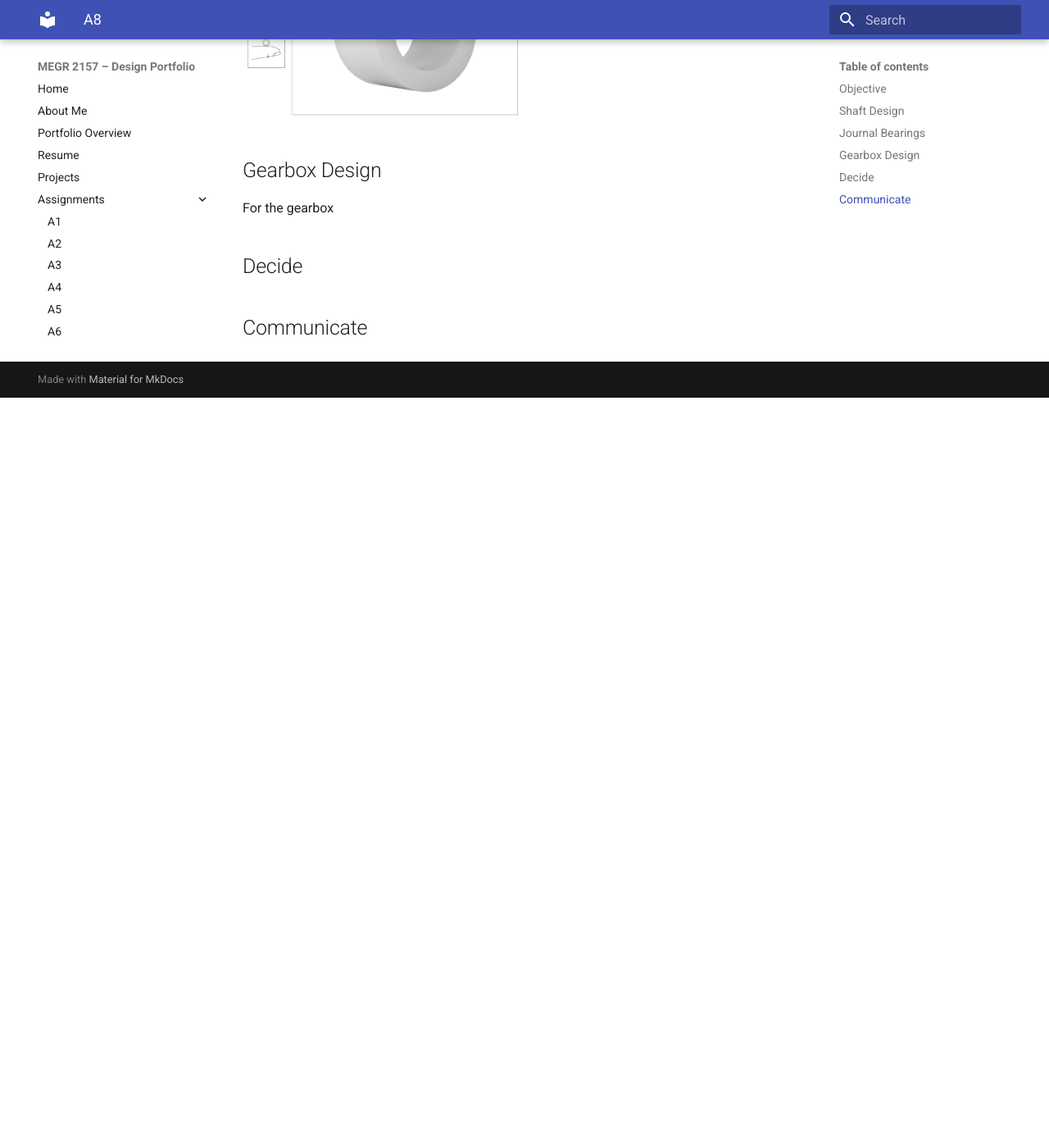
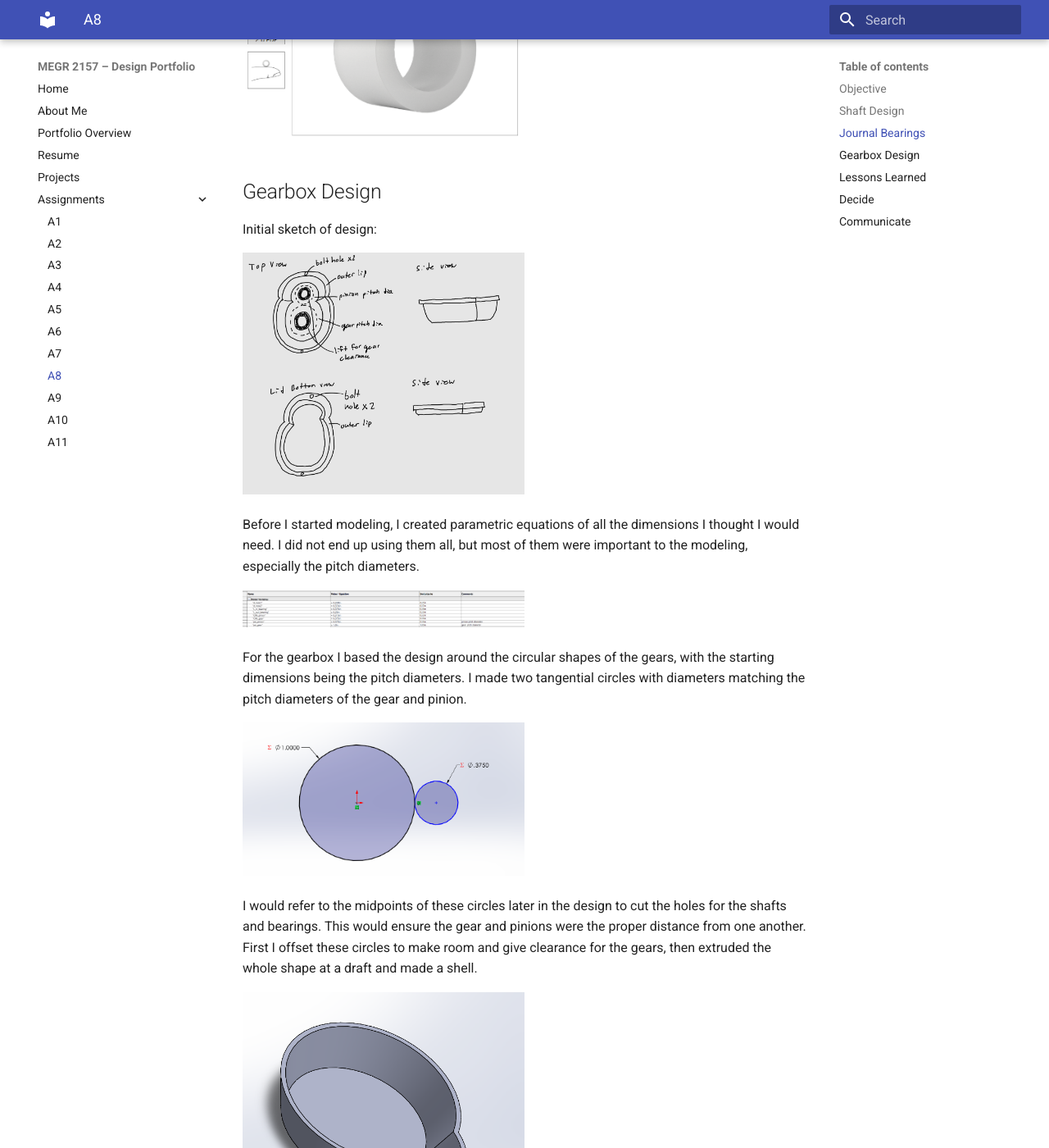
Before and after one commit to jwelch37/megr2156-portfolio, an MkDocs documentation site: the page built from docs/assignments/A08/index.md, in a window 1280 px wide and 1400 px high, scrolled down 4538 px. Shown: the whole window at 82% size. Built offline with MkDocs 1.6.1 and Material for MkDocs 9.7.7, drawn with Linux system fonts in a browser that asks for light colours; before the commit the page ends 5023 px from its top, so only the background shows below that; some of the changed text lies outside the part shown.

Commit message:
Update index.md

```diff
--- a/docs/assignments/A08/index.md
+++ b/docs/assignments/A08/index.md
@@ -54,7 +54,7 @@ The same process was used to find the clearance for this journal bearing.
 
 <img src="SSJdia.jpg" width="50%" alt="Description of image">
 
-The final design component for the bearings was to determine the minimum thickness of the journal bearings walls. The parts only came with certain thickness, most commonly 1/16" or 1/8". So I decided I would round up to the closest.
+The final design component for the bearings was to determine the minimum thickness of the journal bearings walls. The parts only came with certain thickness, most commonly 1/16" or 1/8". So I decided I would round up to the closest. I found the formula in the Machinery's Handbook and the allowable stress of Acetal online.
 
 I did this for each bearing and ended up using the same thickness 1/16" for each. I used the thickness to find the outer diameter of the bearings, which was also listed in the parts details.
 
@@ -72,9 +72,77 @@ I used these calculations to choose proper bearings from McMaster-Carr.
 <img src="SSbearing.png" width="50%" alt="Description of image">
 
 
+
 ## Gearbox Design
 
-For the gearbox
+Initial sketch of design:
+
+<img src="1000001518.jpg" width="50%" alt="Description of image">
+
+Before I started modeling, I created parametric equations of all the dimensions I thought I would need. I did not end up using them all, but most of them were important to the modeling, especially the pitch diameters.
+
+<img src="para.png" width="50%" alt="Description of image">
+
+For the gearbox I based the design around the circular shapes of the gears, with the starting dimensions being the pitch diameters. I made two tangential circles with diameters matching the pitch diameters of the gear and pinion.
+
+<img src="pitch_dia.png" width="50%" alt="Description of image">
+
+I would refer to the midpoints of these circles later in the design to cut the holes for the shafts and bearings. This would ensure the gear and pinions were the proper distance from one another. First I offset these circles to make room and give clearance for the gears, then extruded the whole shape at a draft and made a shell.
+
+<img src="shell.png" width="50%" alt="Description of image">
+
+I then added a lip around the top edge of the shell where I could place bolt holes to connect the top and bottom of the gearbox.
+
+<img src="lip.png" width="50%" alt="Description of image">
+
+I then made the sketch for the hole cuts based on the midpoints of the circles from before. The material I made ASTM A36 Steel. I also added the bolt holes to each end.
+
+<img src="wrong_holes.png" width="50%" alt="Description of image"> <img src="holes+steel" width="50%" alt="Description of image">
+
+I did not realize until the assembly that I had made the hole for the power transmission based on the diameter of the shaft instead of the outer diameter of the bearings, so I went back and fixed them.
+
+<img src="correct_holes.png" width="50%" alt="Description of image">
+
+Next, I added extrusions around the holes, the idea behind them was to limit friction between the gears and the bottom of the housing.
+
+<img src="final_bottom.png" width="50%" alt="Description of image">
+
+Finally, I created a lid of the same shape and bolt hole position, but shorter, as the gears did not need more space.
+
+<img src="final_bottom.png" width="50%" alt="Description of image">
+
+I created an assembly of the shafts which I modeled in the same ASTM A36 Steel, the housing, the gears and the bearings. The bearings and gears were downloaded from McMaster-Carr.
+
+<img src="assembly_gears.png" width="50%" alt="Description of image"> <img src="assembly_side.png" width="50%" alt="Description of image">
+<img src="final_assembly.png" width="50%" alt="Description of image">
+
+
+## Lessons Learned
+
+I learned a lot about how gears work in this assignment, especially about how precise they are and the amount of components involved in creating functional gears. Especially the important function of journal bearings in gear assemblies, which I was unaware of. The idea of power transmission and how the forces between the gears interact to transmit power was new to me. I also learned more about fits while designing the interactions between the shaft and bearings and the bearings to the housing.
+
+**CAD Files:**
+
+
+
+
+
+
+
+
+
+
+**Resources:**
+https://www.mcmaster.com/7880K24/
+https://www.mcmaster.com/7880K19/
+https://www.mcmaster.com/2610T2/
+https://www.mcmaster.com/2610T5/
+https://www.directplastics.co.uk/pdf/datasheets/Acetal%20Data%20Sheet.pdf
+
+
+
+
+
 
 
 
```
